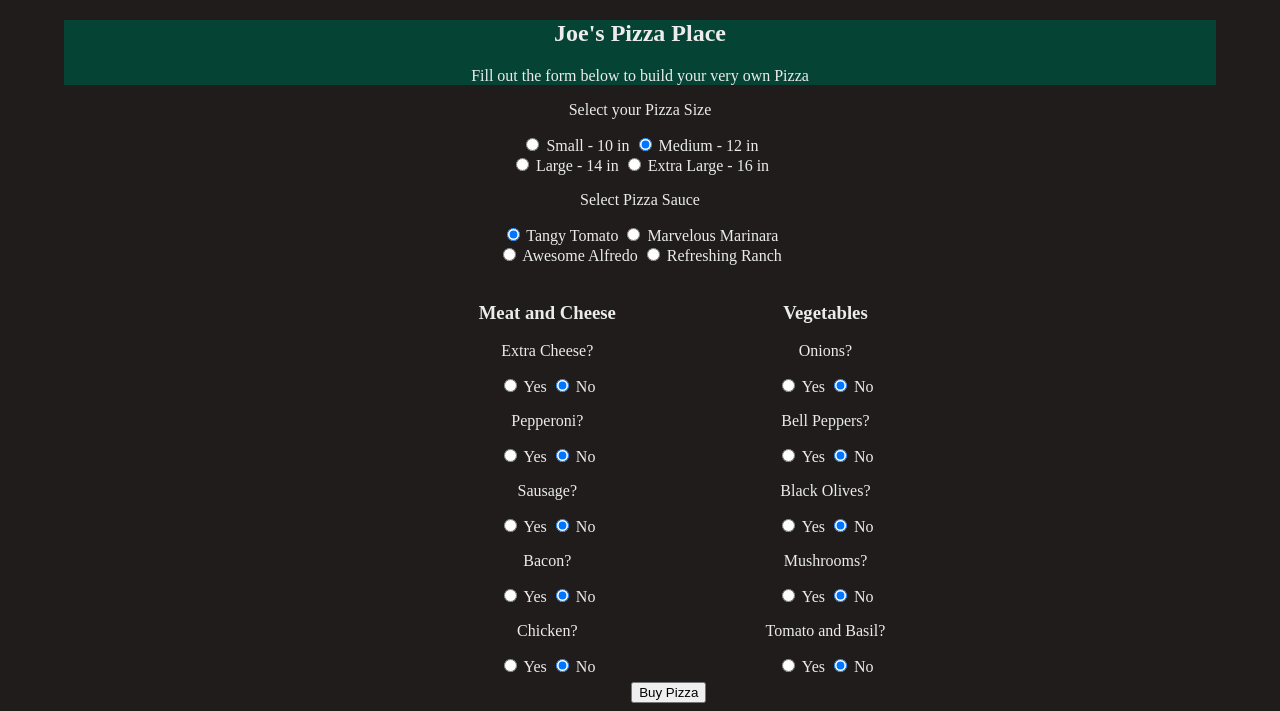
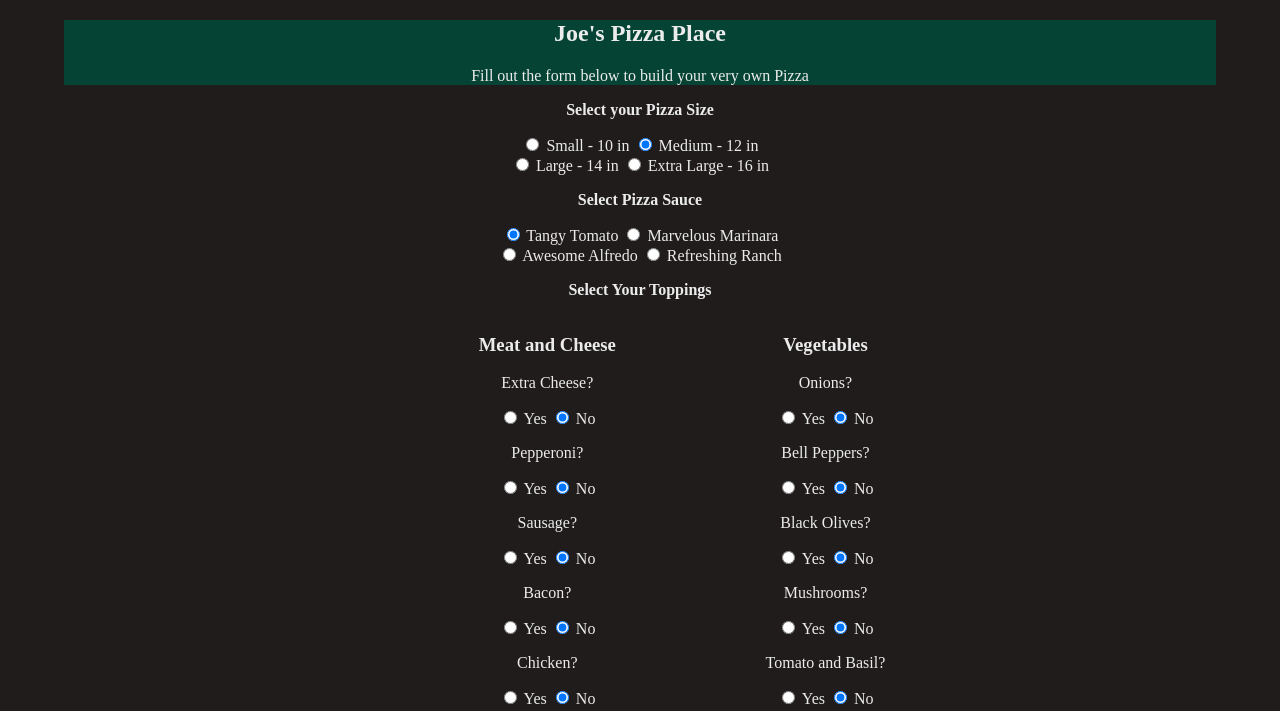
Before and after one commit to whobbes22/Pizza-Parlor, a plain HTML site: page index.html in a window 1280 px wide. Shown: the top 711 px of the page. Drawn offline with Linux system fonts and the light colour scheme.

Commit message:
updated HTML to improve readability by bolding certain phrases

```diff
--- a/index.html
+++ b/index.html
@@ -14,7 +14,7 @@
   <div id="mainForm">
   <form id="pizza">
     <div id="pizzaSizeQuestion">
-    <p>Select your Pizza Size</p>
+    <p><strong>Select your Pizza Size</strong></p>
     <label>
       <input type="radio" name="size" value="small">
       Small - 10 in
@@ -34,7 +34,7 @@
     </label>
   </div>
   <div id="pizzaSauceQuestion">
-    <p>Select Pizza Sauce</p>
+    <p><strong>Select Pizza Sauce</strong></p>
     <label>
       <input type="radio" name="sauce" value="tomatoSauce" checked>
       Tangy Tomato
@@ -53,7 +53,7 @@
       Refreshing Ranch
     </label>
   </div>
-  <br>
+  <p><strong>Select Your Toppings</strong></p>
     <div id="meat" class="left column">
       <h3>Meat and Cheese</h3>
       <p>Extra Cheese?</p>
```
